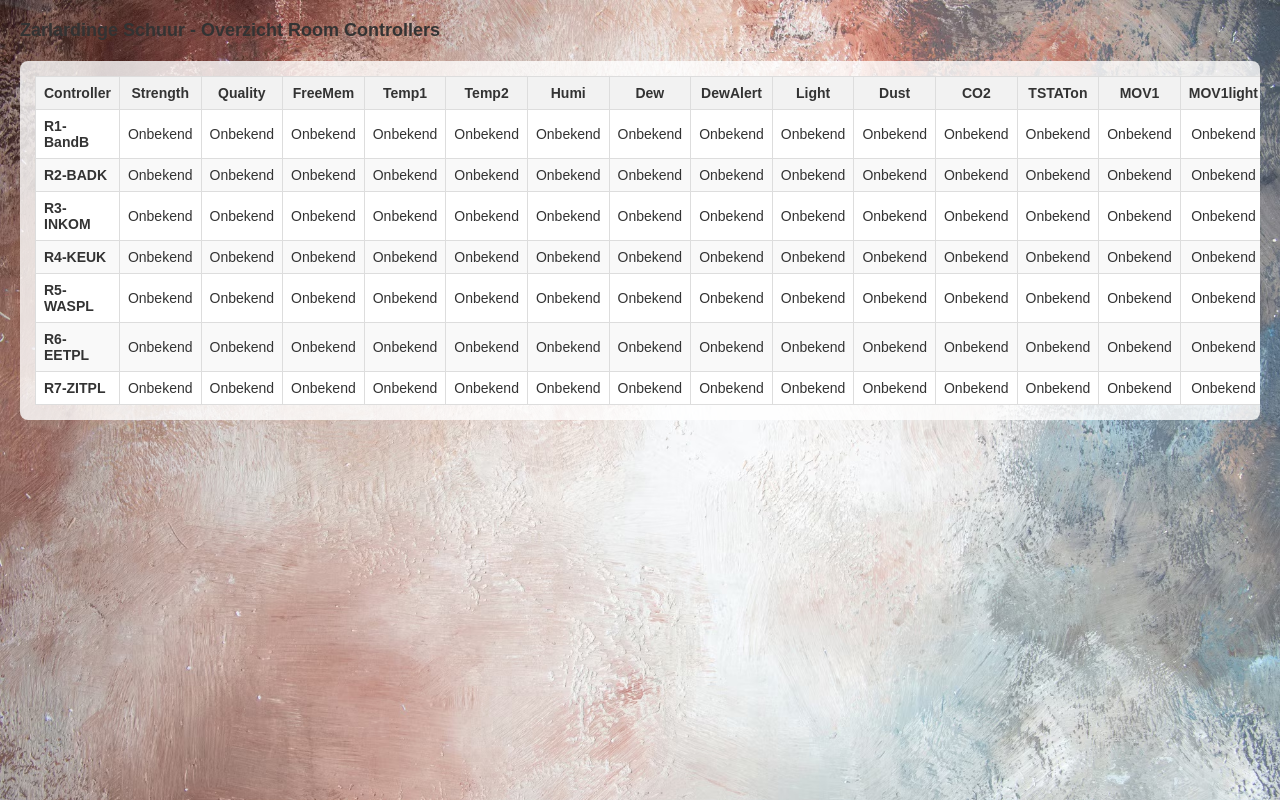
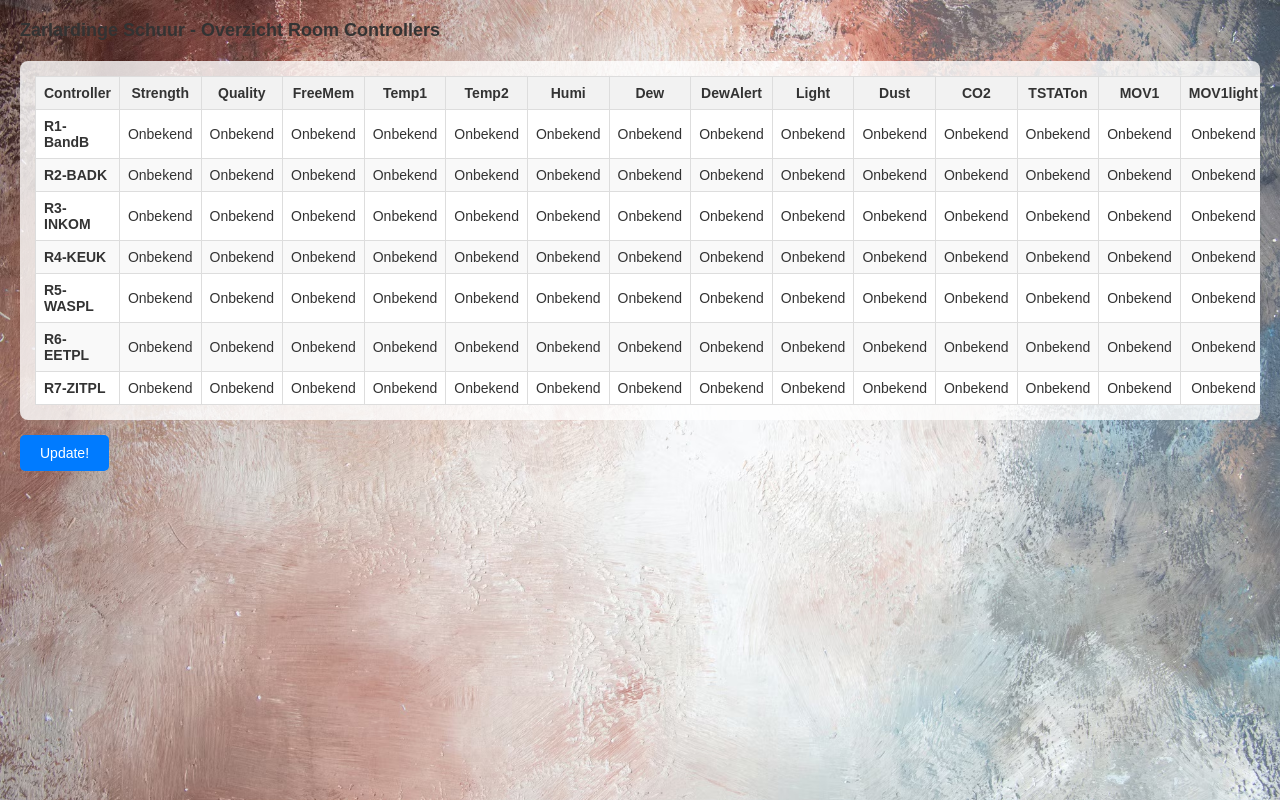
Before and after one commit to FidelDworp/Zarlar, a plain HTML site: page Rooms_Overview.html in a window 1280 px wide. Drawn offline with Linux system fonts and the light colour scheme; a script that the page names is missing.

Commit message:
Update Rooms_Overview.html

```diff
--- a/Rooms_Overview.html
+++ b/Rooms_Overview.html
@@ -1,4 +1,4 @@
-<xaiArtifact artifact_id="0251f8bd-74b4-4481-9c55-c4adeeb91a84" artifact_version_id="5a625a97-68f7-4a48-9145-98b7ba20e696" title="overview.html" contentType="text/html">
+<xaiArtifact artifact_id="0251f8bd-74b4-4481-9c55-c4adeeb91a84" artifact_version_id="a83802a0-0c0a-4a68-b64d-c67be7fbddda" title="overview.html" contentType="text/html">
 <!DOCTYPE html>
 <html>
 <head>
@@ -47,6 +47,19 @@
         .controller-name {
             font-weight: bold;
             text-align: left;
+        }
+        .update-button {
+            margin-top: 15px;
+            padding: 10px 20px;
+            background-color: #007bff;
+            color: white;
+            border: none;
+            border-radius: 5px;
+            cursor: pointer;
+            font-size: 14px;
+        }
+        .update-button:hover {
+            background-color: #0056b3;
         }
     </style>
 </head>
@@ -276,6 +289,7 @@
             </tbody>
         </table>
     </div>
+    <button class="update-button" onclick="fetchAllStatuses()">Update!</button>
 <script src="https://cdn.jsdelivr.net/npm/particle-api-js@8/dist/particle.min.js"></script>
 <script>
     // Particle API initialiseren
@@ -322,16 +336,15 @@
             });
     }
 
-    // Haal de status op voor alle controllers en ververs elke 5 seconden
+    // Haal de status op voor alle controllers
     function fetchAllStatuses() {
         controllers.forEach(controller => {
             fetchStatus(controller);
         });
     }
 
-    // Start de initiële ophaling en stel een interval in
+    // Start de initiële ophaling bij het laden van de pagina
     fetchAllStatuses();
-    setInterval(fetchAllStatuses, 5000);
 </script>
 
 </body>
```
